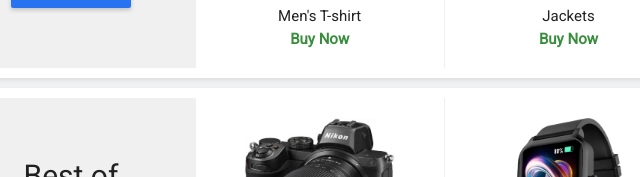
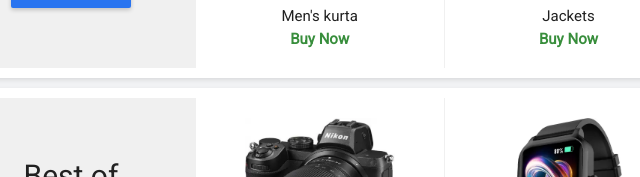
Before and after one commit to nirmal3751/Flipkart, a plain HTML site: page index.html in a window 1280 px wide. Shown: the part 593-770 px from the top of the page, 71-711 px from the left. Drawn offline with Linux system fonts and the light colour scheme.

Commit message:
Update item description and alt text for clothing

```diff
--- a/index.html
+++ b/index.html
@@ -116,8 +116,8 @@
       </div>
 
       <div class="item">
-        <img src="images/cloth1.webp" alt="Men's T-shirt" class="itemImg">
-        <p class="itemDescription">Men's T-shirt</p>
+        <img src="images/cloth1.webp" alt="Men's kurta" class="itemImg">
+        <p class="itemDescription">Men's kurta</p>
         <p class="buyNowText">Buy Now</p>
       </div>
 
```
